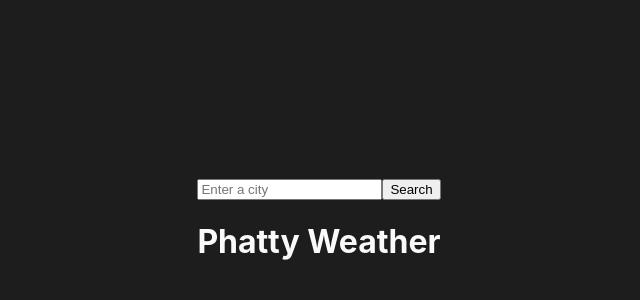
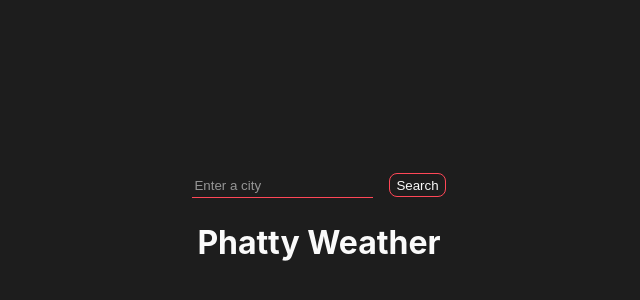
Before and after one commit to iPhatty/phatty-weather, a React app: page / in a window 1280 px wide. Shown: the part 170-470 px from the top of the page, without its empty margins (321-961 px from the left). Built offline with nearby package versions, Linux system fonts and the light colour scheme; no server answers.

Commit message:
style searchBar

```diff
--- a/package.json
+++ b/package.json
@@ -52,7 +52,8 @@
     "react-dom": "^16.4.1",
     "react-redux": "^5.0.7",
     "redux": "^4.0.0",
-    "redux-promise": "^0.6.0"
+    "redux-promise": "^0.6.0",
+    "sanitize.css": "^6.0.0"
   },
   "jest": {
     "setupTestFrameworkScriptFile": "<rootDir>/src/setupTests.js",
--- a/src/components/searchBar.js
+++ b/src/components/searchBar.js
@@ -1,6 +1,8 @@
 import React, { Component } from 'react';
 import { connect } from 'react-redux';
 import * as actions from '../actions';
+
+import '../styling/searchBar.css';
 
 class SearchBar extends Component {
   state = {
@@ -14,7 +16,6 @@ class SearchBar extends Component {
   };
 
   onSubmit = e => {
-    console.log('search!');
     e.preventDefault();
     this.props.fetchCurrent(this.state.searchTerm);
     this.setState({
@@ -24,17 +25,18 @@ class SearchBar extends Component {
 
   render() {
     return (
-      <form onSubmit={this.onSubmit}>
+      <form className="form-container" onSubmit={this.onSubmit}>
         <input
           type="text"
-          id="search-input"
+          className="form-input"
           placeholder="Enter a city"
-          aria-describedby="cityHelp"
           value={this.state.searchTerm}
           onChange={this.onChange}
           required
         />
-        <button type="submit">Search</button>
+        <button className="form-btn" type="submit">
+          Search
+        </button>
       </form>
     );
   }
--- a/src/index.js
+++ b/src/index.js
@@ -3,6 +3,7 @@ import ReactDOM from 'react-dom';
 
 //css
 import './styling/index.css';
+import 'sanitize.css';
 
 import App from './components/App';
 import Root from './Root';
--- a/src/styling/index.css
+++ b/src/styling/index.css
@@ -1,10 +1,10 @@
 html {
   font-family: -apple-system, BlinkMacSystemFont, 'Segoe UI', Roboto, Oxygen,
     Ubuntu, Cantarell, 'Open Sans', 'Helvetica Neue', sans-serif;
+  font-size: 16px;
 }
 
 body {
-  margin: 0;
   background-color: #1d1d1d;
   color: #fafafa;
   max-width: 1800px;
--- /dev/null
+++ b/src/styling/searchBar.css
@@ -0,0 +1,27 @@
+.form-container {
+}
+
+.form-input {
+  height: 1.5rem;
+  border: none;
+  border-bottom: 1px solid #ff4757;
+  background: transparent;
+  outline-color: #ff4757;
+  outline-offset: 1px;
+  color: inherit;
+}
+
+.form-btn {
+  height: 1.5rem;
+  margin-left: 1rem;
+  border: 1px solid #ff4757;
+  border-radius: 0.5rem;
+  background: transparent;
+  color: inherit;
+  transition: background 0.5s;
+}
+
+.form-btn:hover {
+  background: #ff4757;
+  cursor: pointer;
+}
```
Also changed, not shown: 1 other file (tests, documents, lock files or other folders).
